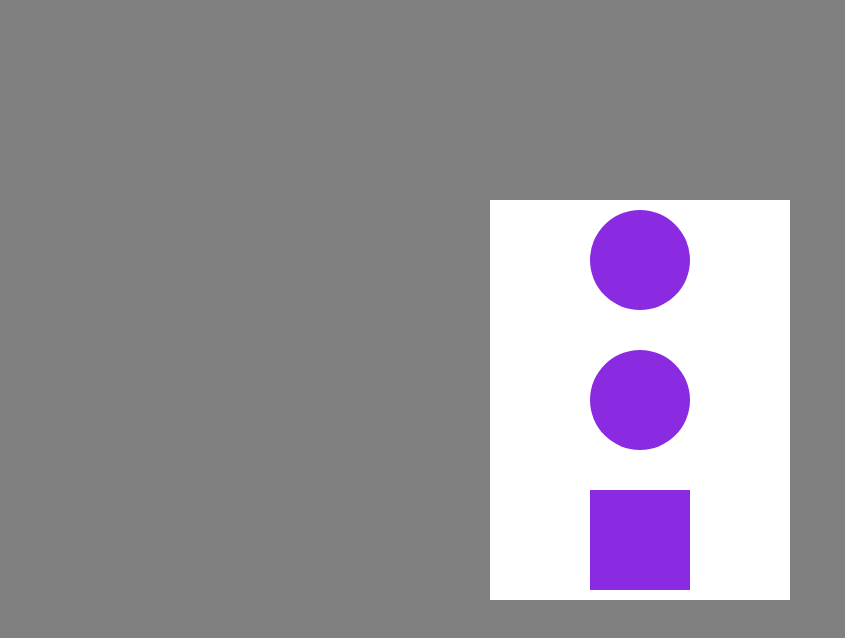
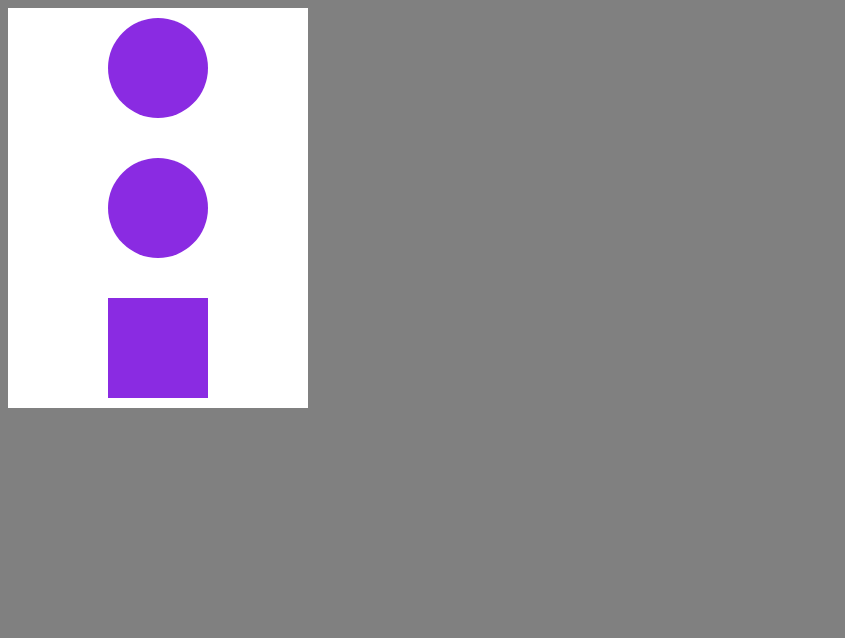
Before and after one commit to SRHS-SPAM/css_assignment_2025, a plain HTML site: page 1_assignment/submit/임호연/index.html in a window 1280 px wide. Shown: the whole page, without its empty margins (0-845 px from the left). Drawn offline with Linux system fonts and the light colour scheme.

Commit message:
SPAM CSS

```diff
--- a/1_assignment/submit/임호연/style.css
+++ b/1_assignment/submit/임호연/style.css
@@ -1,10 +1,5 @@
 body {
-  margin: 0;
   background-color: gray;
-  display: flex;
-  justify-content: center;
-  align-items: center;
-  height: 100vh;
 }
 
 .main {
```
